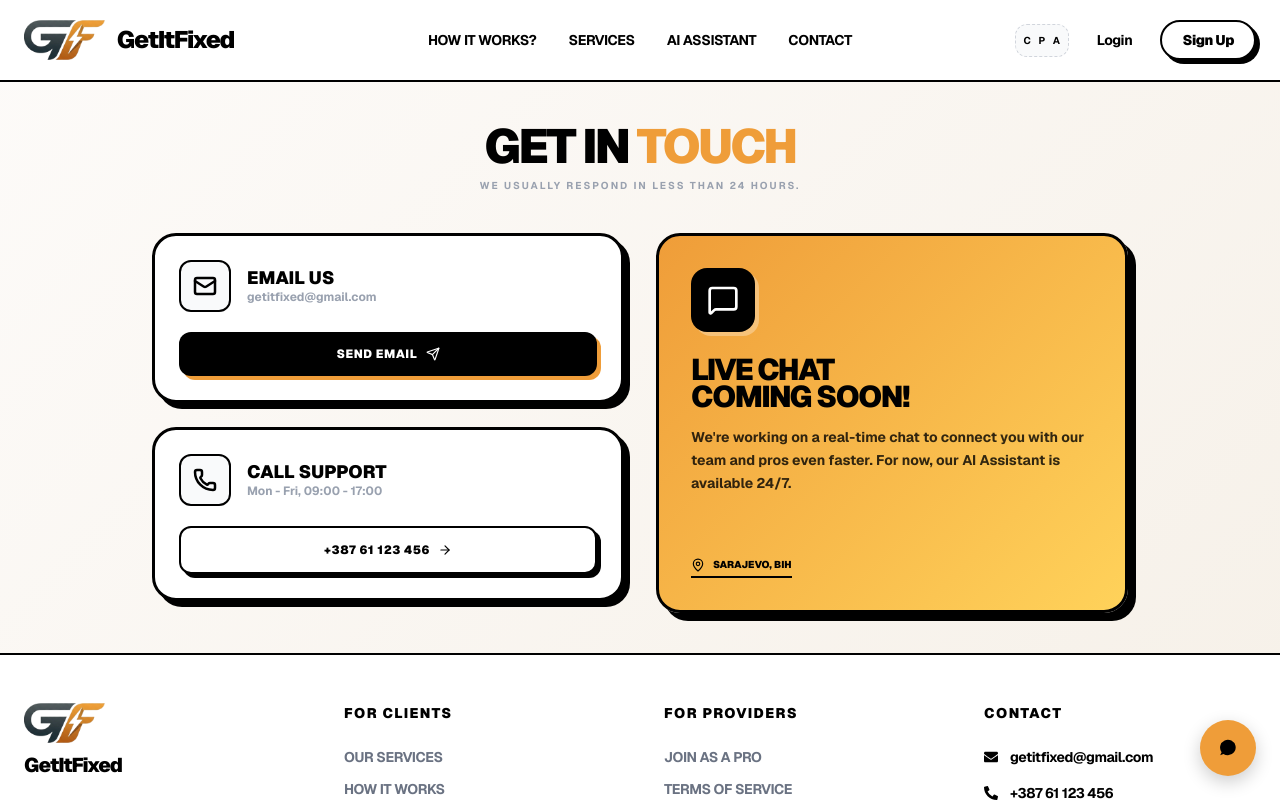
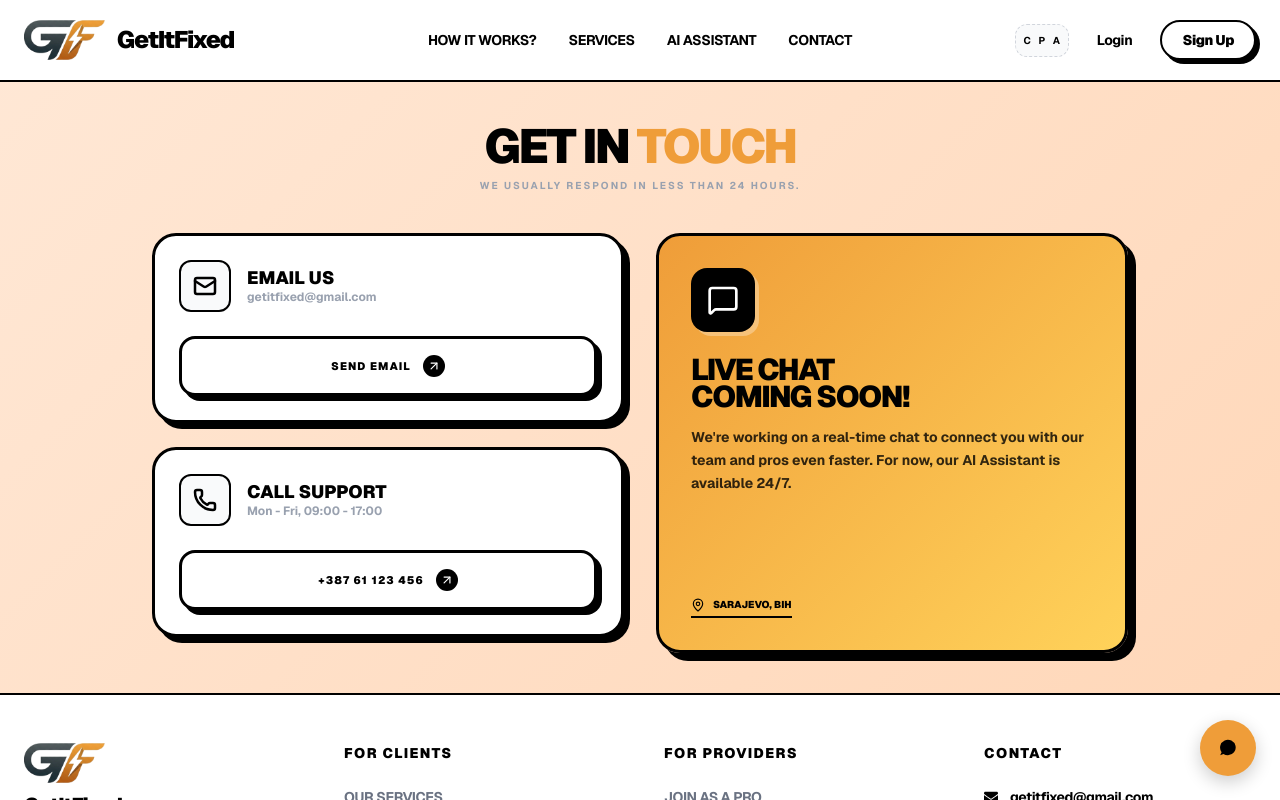
Before and after one commit to kerimkapetanovic/GetItFixed, a Next.js app in the folder frontend/: page /contact in a window 1280 px wide. Shown: the top 800 px of the page. Built offline with nearby package versions, Linux system fonts and the light colour scheme.

Commit message:
Contact page fix

```diff
--- a/frontend/src/app/ai-repair-assistant/page.tsx
+++ b/frontend/src/app/ai-repair-assistant/page.tsx
@@ -3,7 +3,7 @@ import ChatClient from '../../components/ai-repair/ChatClient';
 import Footer from '@/components/footer';
 
 export default function AiRepairPage() {
-  const softGradient = "linear-gradient(135deg, #FDFBF9 0%, #F5EFE6 100%)";
+  const softGradient = "linear-gradient(135deg, #FFE8D6 0%, #FFD4B3 100%)";
 
   return (
     // Koristimo wrapper div sa min-h-screen da gradient pokrije cijelu visinu ekrana
--- a/frontend/src/app/contact/page.tsx
+++ b/frontend/src/app/contact/page.tsx
@@ -1,15 +1,32 @@
 "use client";
 
 import React from 'react';
-import { Mail, Phone, MessageSquare, MapPin, Send, ArrowRight } from 'lucide-react';
+import { Mail, Phone, MessageSquare, MapPin, ArrowRight, ArrowUpRight } from 'lucide-react';
 import Header from '@/components/header';
 import Footer from '@/components/footer';
+import Link from 'next/link';
+
+// Sređen PremiumButton - centriran sadržaj i optimizovan padding
+const PremiumButton = ({ href, text, icon: Icon, isExternal = false }: { href: string, text: string, icon: any, isExternal?: boolean }) => (
+    <Link
+      href={href}
+      style={{ borderRadius: "16px" }}
+      className="flex items-center justify-center gap-3 bg-white border-[3px] border-black px-6 py-4 font-black uppercase text-[11px] tracking-[0.1em] shadow-[5px_5px_0px_0px_#000] hover:shadow-none hover:translate-x-1 hover:translate-y-1 hover:bg-[#EF9D39] transition-all group w-full"
+    >
+      <span className="text-black">{text}</span>
+      <div className="bg-black p-1 rounded-full group-hover:bg-white transition-colors flex items-center justify-center">
+        <Icon
+          size={14}
+          className={`text-white group-hover:text-black transition-transform ${isExternal ? 'group-hover:rotate-45' : 'group-hover:translate-x-1'}`}
+        />
+      </div>
+    </Link>
+);
 
 export default function ContactPage() {
     const brandColor = "#EF9D39";
-    const softGradient = "linear-gradient(135deg, #FDFBF9 0%, #F5EFE6 100%)";
+    const softGradient = "linear-gradient(135deg, #FFE8D6 0%, #FFD4B3 100%)";
     const cardRadius = { borderRadius: '24px' };
-    const buttonRadius = { borderRadius: '12px' };
 
     return (
         <div
@@ -33,13 +50,13 @@ export default function ContactPage() {
                 <div className="grid grid-cols-1 lg:grid-cols-2 gap-8 items-start">
 
                     <div className="space-y-6">
-                        {/* EMAIL KARTICA - Izbačena plava, dodat brandColor stil */}
+                        {/* EMAIL KARTICA */}
                         <div
                             style={cardRadius}
-                            className="bg-white border-[3px] border-black p-6 shadow-[6px_6px_0px_0px_rgba(0,0,0,1)] group"
+                            className="bg-white border-[3px] border-black p-6 shadow-[6px_6px_0px_0px_rgba(0,0,0,1)]"
                         >
-                            <div className="flex items-center gap-4 mb-5">
-                                <div className="p-3 bg-gray-50 border-2 border-black rounded-xl group-hover:bg-[#EF9D39]/10 transition-colors">
+                            <div className="flex items-center gap-4 mb-6">
+                                <div className="p-3 bg-gray-50 border-2 border-black rounded-xl">
                                     <Mail size={24} strokeWidth={2.5} />
                                 </div>
                                 <div>
@@ -48,22 +65,23 @@ export default function ContactPage() {
                                 </div>
                             </div>
 
-                            <a
-                                href="mailto:getitfixed@gmail.com?subject=Support%20Request"
-                                style={buttonRadius}
-                                className="w-full bg-black text-white py-3.5 flex items-center justify-center gap-2 font-black uppercase tracking-wider text-xs hover:bg-gray-800 transition-all shadow-[4px_4px_0px_0px_#EF9D39] active:translate-y-1"
-                            >
-                                Send Email <Send size={14} />
-                            </a>
+                            <div className="w-full">
+                                <PremiumButton
+                                    href="mailto:getitfixed@gmail.com?subject=Support%20Request"
+                                    text="Send Email"
+                                    icon={ArrowUpRight}
+                                    isExternal={true}
+                                />
+                            </div>
                         </div>
 
-                        {/* PHONE KARTICA - Izbačena zelena, usklađen stil */}
+                        {/* PHONE KARTICA - Sada koristi PremiumButton */}
                         <div
                             style={cardRadius}
-                            className="bg-white border-[3px] border-black p-6 shadow-[6px_6px_0px_0px_rgba(0,0,0,1)] group"
+                            className="bg-white border-[3px] border-black p-6 shadow-[6px_6px_0px_0px_rgba(0,0,0,1)]"
                         >
-                            <div className="flex items-center gap-4 mb-5">
-                                <div className="p-3 bg-gray-50 border-2 border-black rounded-xl group-hover:bg-[#EF9D39]/10 transition-colors">
+                            <div className="flex items-center gap-4 mb-6">
+                                <div className="p-3 bg-gray-50 border-2 border-black rounded-xl">
                                     <Phone size={24} strokeWidth={2.5} />
                                 </div>
                                 <div>
@@ -72,23 +90,24 @@ export default function ContactPage() {
                                 </div>
                             </div>
 
-                            <a
-                                href="tel:+38761123456"
-                                style={buttonRadius}
-                                className="w-full bg-white border-2 border-black py-3.5 flex items-center justify-center gap-2 font-black uppercase tracking-wider text-xs hover:bg-orange-50 transition-all shadow-[4px_4px_0px_0px_rgba(0,0,0,1)] active:translate-y-1"
-                            >
-                                +387 61 123 456 <ArrowRight size={14} />
-                            </a>
+                            <div className="w-full">
+                                <PremiumButton
+                                    href="tel:+38761123456"
+                                    text="+387 61 123 456"
+                                    icon={ArrowUpRight}
+                                    isExternal={true}
+                                />
+                            </div>
                         </div>
                     </div>
 
-                    {/* DESNA STRANA - LIVE CHAT SA LINEAR GRADIENTOM */}
+                    {/* DESNA STRANA - LIVE CHAT */}
                     <div
                         style={{
                             ...cardRadius,
                             background: "linear-gradient(135deg, #EF9D39 0%, #FFD25A 100%)"
                         }}
-                        className="border-[3px] border-black p-8 shadow-[8px_8px_0px_0px_rgba(0,0,0,1)] min-h-[380px] flex flex-col justify-between"
+                        className="border-[3px] border-black p-8 shadow-[8px_8px_0px_0px_rgba(0,0,0,1)] min-h-[420px] flex flex-col justify-between"
                     >
                         <div>
                             <div className="w-16 h-16 bg-black text-white rounded-2xl flex items-center justify-center mb-6 shadow-[4px_4px_0px_0px_rgba(255,255,255,0.3)]">
--- a/frontend/src/app/how-it-works/page.tsx
+++ b/frontend/src/app/how-it-works/page.tsx
@@ -34,7 +34,7 @@ const PremiumButton = ({ href, text, icon: Icon, isExternal = false }: { href: s
 
 const HowItWorks = () => {
   const brandColor = "#EF9D39";
-  const softGradient = "linear-gradient(135deg, #FDFBF9 0%, #F5EFE6 100%)";
+  const softGradient = "linear-gradient(135deg, #FFE8D6 0%, #FFD4B3 100%)";
 
   return (
     <div className="flex flex-col min-h-screen" style={{ background: softGradient }}>
--- a/frontend/src/app/login/page.tsx
+++ b/frontend/src/app/login/page.tsx
@@ -10,7 +10,7 @@ export default function LoginPage() {
   // Postavljamo 'client' kao defaultno checkiranu ulogu
   const [role, setRole] = useState<'client' | 'pro'>('client');
   const [showPassword, setShowPassword] = useState(false);
-    const softGradient = "linear-gradient(135deg, #FDFBF9 0%, #F5EFE6 100%)";
+    const softGradient = "linear-gradient(135deg, #FFE8D6 0%, #FFD4B3 100%)";
 
 
   // Stilovi za radijuse i fiksne širine
@@ -64,7 +64,7 @@ export default function LoginPage() {
               style={roleRadius}
               className={`flex flex-col items-center justify-center p-6 border-4 transition-all ${
                 role === 'pro'
-                ? 'border-black  bg-[linear-gradient(90deg,#EF9D39_10%,#FFD25A_90%)]  shadow-[4px_4px_0px_0px_rgba(0,0,0,1)] translate-x-[-2px] translate-y-[-2px]'
+                ? 'border-black  bg-[linear-gradient(90deg,#FFD25A_10%,#EF9D39_90%)]  shadow-[4px_4px_0px_0px_rgba(0,0,0,1)] translate-x-[-2px] translate-y-[-2px]'
                 : 'border-gray-100 bg-white hover:border-gray-200 opacity-60'
               }`}
             >
--- a/frontend/src/app/page.tsx
+++ b/frontend/src/app/page.tsx
@@ -23,7 +23,7 @@ import {
 
 export default function Home() {
   const brandColor = "#EF9D39";
-  const softGradient = "linear-gradient(135deg, #FDFBF9 0%, #F5EFE6 100%)";
+  const softGradient = "linear-gradient(135deg, #FFE8D6 0%, #FFD4B3 100%)";
   const commonRadius = "24px";
   const smallRadius = "14px";
 
--- a/frontend/src/app/register/page.tsx
+++ b/frontend/src/app/register/page.tsx
@@ -9,7 +9,7 @@ import Footer from '@/components/footer';
 export default function RegisterPage() {
   const [role, setRole] = useState<'client' | 'pro'>('client');
   const [showPassword, setShowPassword] = useState(false);
-    const softGradient = "linear-gradient(135deg, #FDFBF9 0%, #F5EFE6 100%";
+    const softGradient ="linear-gradient(135deg, #FFE8D6 0%, #FFD4B3 100%)";
 
 
   const mainCardStyle = {
@@ -56,7 +56,7 @@ export default function RegisterPage() {
               style={roleRadius}
               className={`flex flex-col items-center justify-center p-6 border-4 transition-all ${
                 role === 'pro'
-                ? 'border-black  bg-[linear-gradient(90deg,#EF9D39_10%,#FFD25A_90%)] shadow-[4px_4px_0px_0px_rgba(0,0,0,1)] -translate-x-1 -translate-y-1'
+                ? 'border-black  bg-[linear-gradient(90deg,#FFD25A_10%,#EF9D39_90%)] shadow-[4px_4px_0px_0px_rgba(0,0,0,1)] -translate-x-1 -translate-y-1'
                 : 'border-gray-100 bg-white opacity-60'
               }`}
             >
@@ -109,7 +109,7 @@ export default function RegisterPage() {
           /* KORISTIMO TVOJ RADIJUS OVDJE */
           style={inputRadius}
           defaultValue=""
-          className="w-full bg-white border-2 border-black p-5 pr-12 text-sm font-bold normal-case tracking-tight outline-none focus: bg-[linear-gradient(90deg,#EF9D39_10%,#FFD25A_90%)] focus:shadow-[4px_4px_0px_0px_rgba(0,0,0,1)] transition-all appearance-none cursor-pointer"
+          className="w-full bg-white border-2 border-black p-5 pr-12 text-sm font-bold normal-case tracking-tight outline-none focus: bg-[linear-gradient(90deg,#FFD25A_10%,#EF9D39_90%)] focus:shadow-[4px_4px_0px_0px_rgba(0,0,0,1)] transition-all appearance-none cursor-pointer"
         >
           <option value="" disabled className="text-gray-400">Select your main service</option>
           <option value="mechanic">Auto mechanic</option>
--- a/frontend/src/app/services/page.tsx
+++ b/frontend/src/app/services/page.tsx
@@ -13,7 +13,7 @@ import {
 export default function Services() {
   const commonRadius = "24px";
   const smallRadius = "12px";
-    const softGradient = "linear-gradient(135deg, #FDFBF9 0%, #F5EFE6 100%)";
+    const softGradient = "linear-gradient(135deg, #FFE8D6 0%, #FFD4B3 100%)";
 
 
   const serviceCategories = [
```
Also changed, not shown: 1 other file (tests, documents, lock files or other folders).
